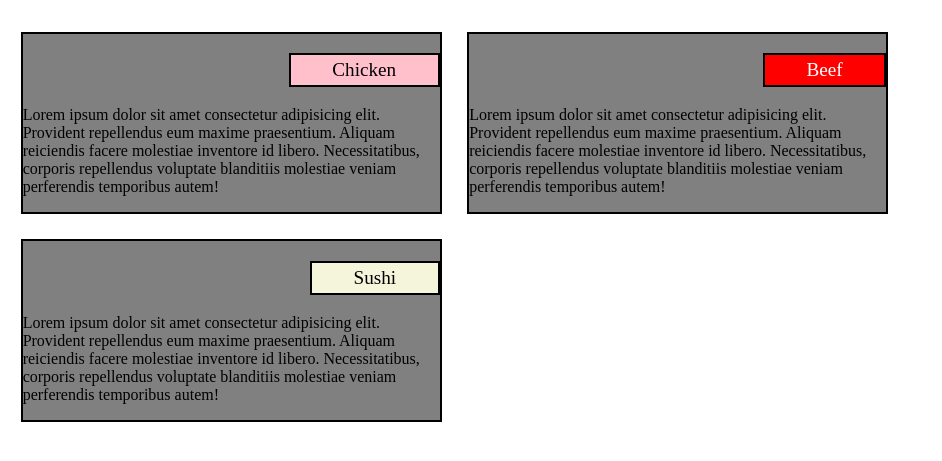
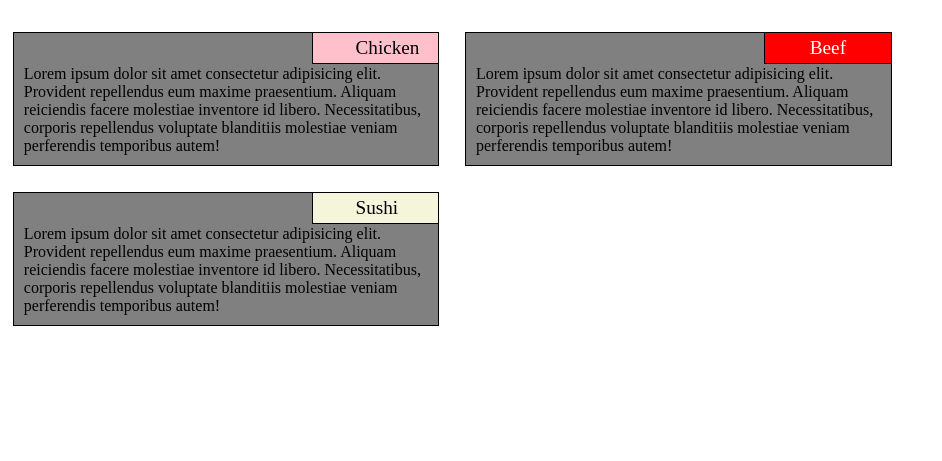
Before and after one commit to jparkk04/HTML-CSS-and-Javascript-for-Web-Developers, a plain HTML site: page Module2-Solution/index.html in a window 1280 px wide. Shown: the part 61-522 px from the top of the page, without its empty margins (0-942 px from the left). Drawn offline with Linux system fonts and the light colour scheme.

Commit message:
Update style.css

```diff
--- a/Module2-Solution/style.css
+++ b/Module2-Solution/style.css
@@ -6,27 +6,39 @@
 
 /** base **/
 
+body {
+    margin: 0;
+    padding: 0;
+}
+
 h1 {
     text-align: center;
 }
 
 .container {
-    border: 2px solid black;
+    border: 1px solid black;
     background-color: grey;
     margin: 1%;
+    padding: 0px;
 }
 
 .menu-item {
+    position: relative;
+    width: 30%;
+    margin: 0px;
     float: right;
-    float: up;
-    border: 2px solid black;
+    top: -1px;
+    left: 1px;
+    border: 1px solid black;
     padding: 1% 10%;
     font-size: 120%;
+    text-align: center;
 
 }
 
 .description {
     clear: right;
+    margin: 10px;
 }
 
 .pink {
```
